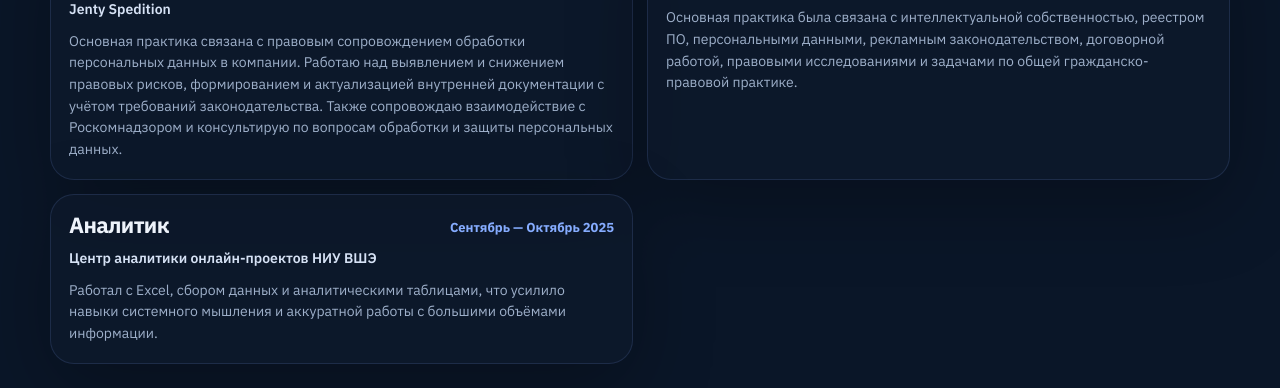
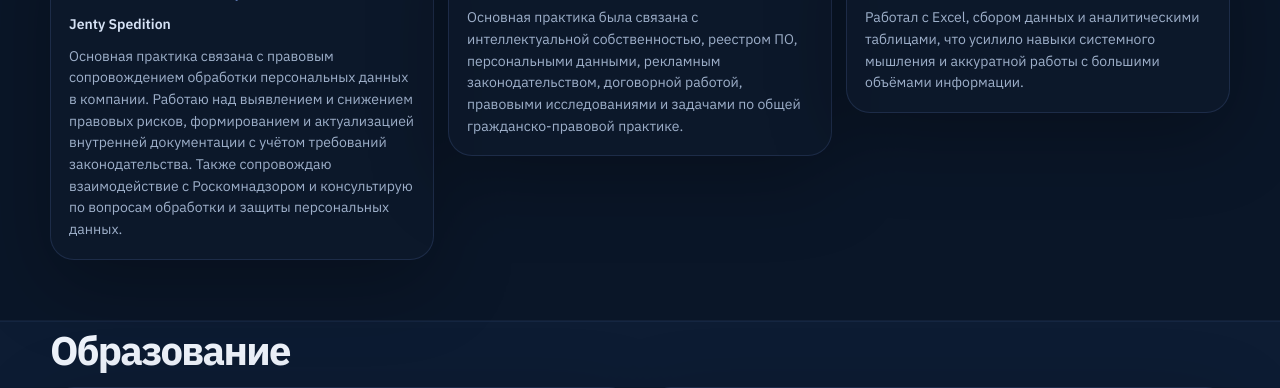
Before and after one commit to jurus-ip/jurus-ip.github.io, a plain HTML site: page index.html in a window 1280 px wide. Shown: the part 2453-2841 px from the top of the page. Drawn offline with Linux system fonts and the light colour scheme; animation ran at ten frames a second.

Commit message:
Three experience columns and PDF bullet points

```diff
--- a/index.html
+++ b/index.html
@@ -716,9 +716,10 @@
 
     .work-grid {
       display:grid;
-      grid-template-columns:repeat(2,minmax(0,1fr));
+      grid-template-columns:repeat(3,minmax(0,1fr));
       gap:14px;
       margin-top:16px;
+      align-items:start;
     }
 
     .job {
@@ -737,6 +738,7 @@
 
     .job-top {
       display:flex;
+      flex-wrap:wrap;
       justify-content:space-between;
       gap:14px;
       align-items:start;
@@ -1296,10 +1298,6 @@
       .edu-name,
       .edu-meta {
         max-width:100%;
-      }
-
-      .job-current .job-top {
-        flex-wrap:wrap;
       }
 
       .tools-grid {
```
Also changed, not shown: 1 other file.
